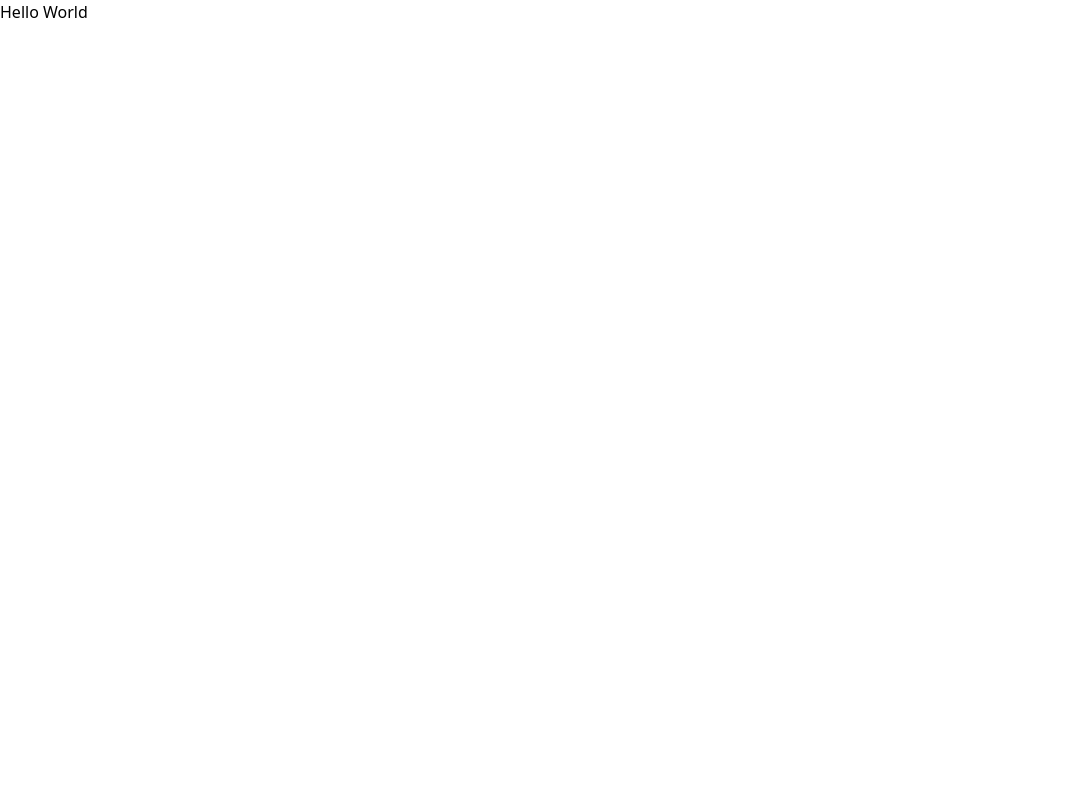
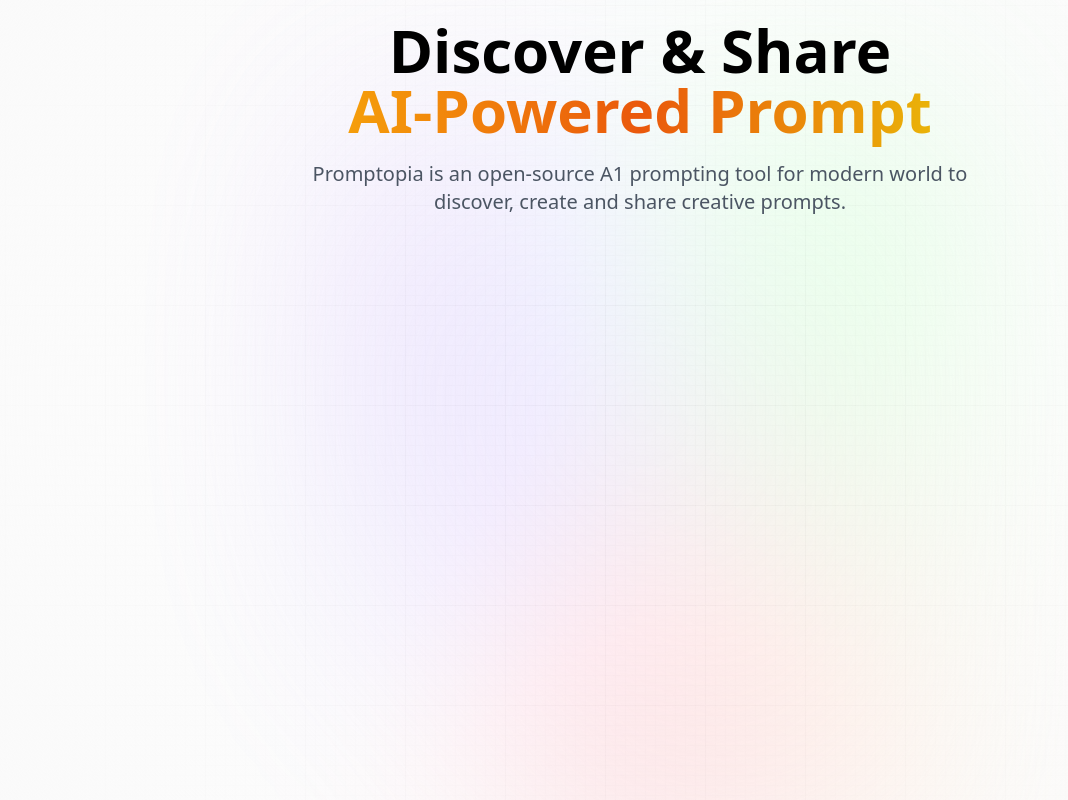
Before and after one commit to imyubraz/promptopia, a Next.js app: page / in a window 1280 px wide. Shown: the whole page, without its empty margins (0-1068 px from the left). Built offline with nearby package versions, Linux system fonts and the light colour scheme.

Commit message:
Heading and intro added in home page...

```diff
--- a/app/layout.js
+++ b/app/layout.jsx
@@ -11,7 +11,10 @@
  return (
     <html lang="en">
       <body>
-        <main>
+        <div className="main">
+          <div className="gradient"></div>
+        </div>
+        <main className="app">
         {children}
         </main>
       </body>
--- a/app/page.jsx
+++ b/app/page.jsx
@@ -3,7 +3,19 @@
 
 const Home = () => {
   return (
-    <div>Hello World</div>
+    <div className="wrapper">
+        <section className="w-full flex-center flex-col">
+            <h1 className="head_text text-center">
+                Discover & Share
+                <br className="max-md:hidden" />
+                <span className="orange_gradient text-center">AI-Powered Prompt</span>
+            </h1>
+            <p className="desc text-center">
+                Promptopia is an open-source A1 prompting tool for modern world to discover, create and share creative prompts.
+            </p>
+            {/* feed */}
+        </section>
+    </div>
   )
 }
 
```
